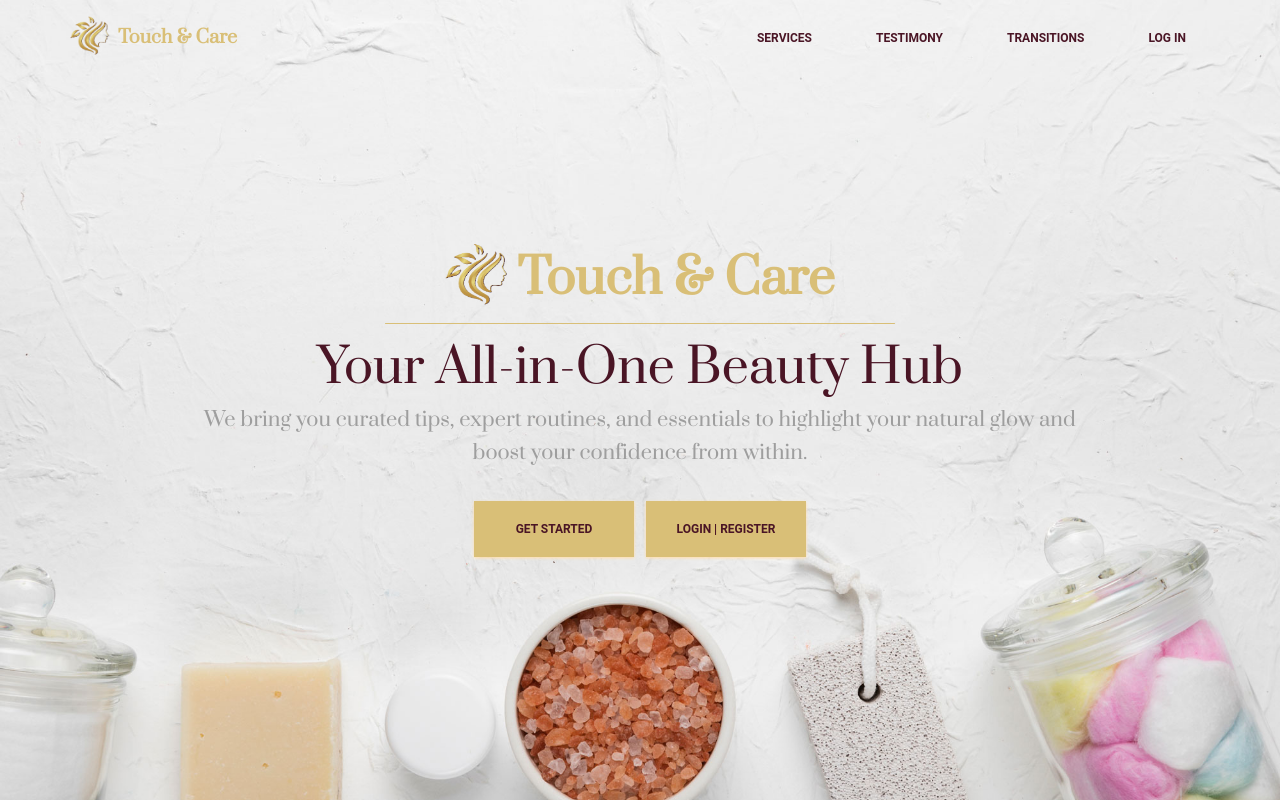
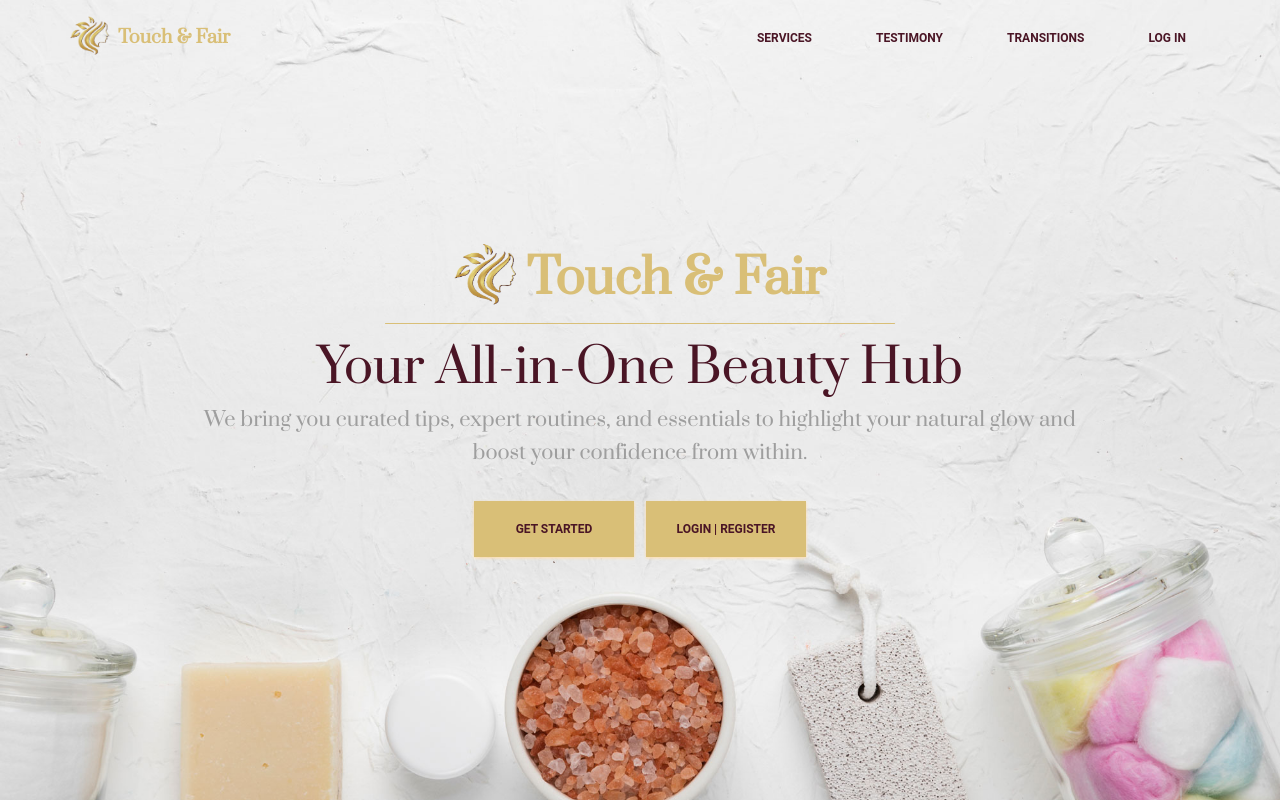
Before and after one commit to gour835/nextjs-touch-care, a Next.js app: page / in a window 1280 px wide. Shown: the top 800 px of the page. Built offline with nearby package versions, Linux system fonts and the light colour scheme; no server answers; the database is empty.

Commit message:
hero and navbar name changed to touch and fair

```diff
--- a/src/app/hero.tsx
+++ b/src/app/hero.tsx
@@ -25,7 +25,7 @@ function Hero() {
                 className="w-20 h-20 lg:w-16 lg:h-16 object-fit "
               />
               <span className="my-1 hidden lg:block lg:my-3">
-                Touch & Care
+                Touch & Fair
 
               </span>
             </div>
--- a/src/components/navbar.tsx
+++ b/src/components/navbar.tsx
@@ -96,7 +96,7 @@ export function Navbar() {
               className="w-10 h-10 object-fit "
             />
             <span className={`my-2  ${isScrolling ? ' text-[#4A1525] ' : 'text-[#d9bf77]'} group-hover:text-[#4A1525] transition-all duration-300 font-semibold `} >
-              Touch & Care
+              Touch & Fair
 
             </span>
           </Link>
```
